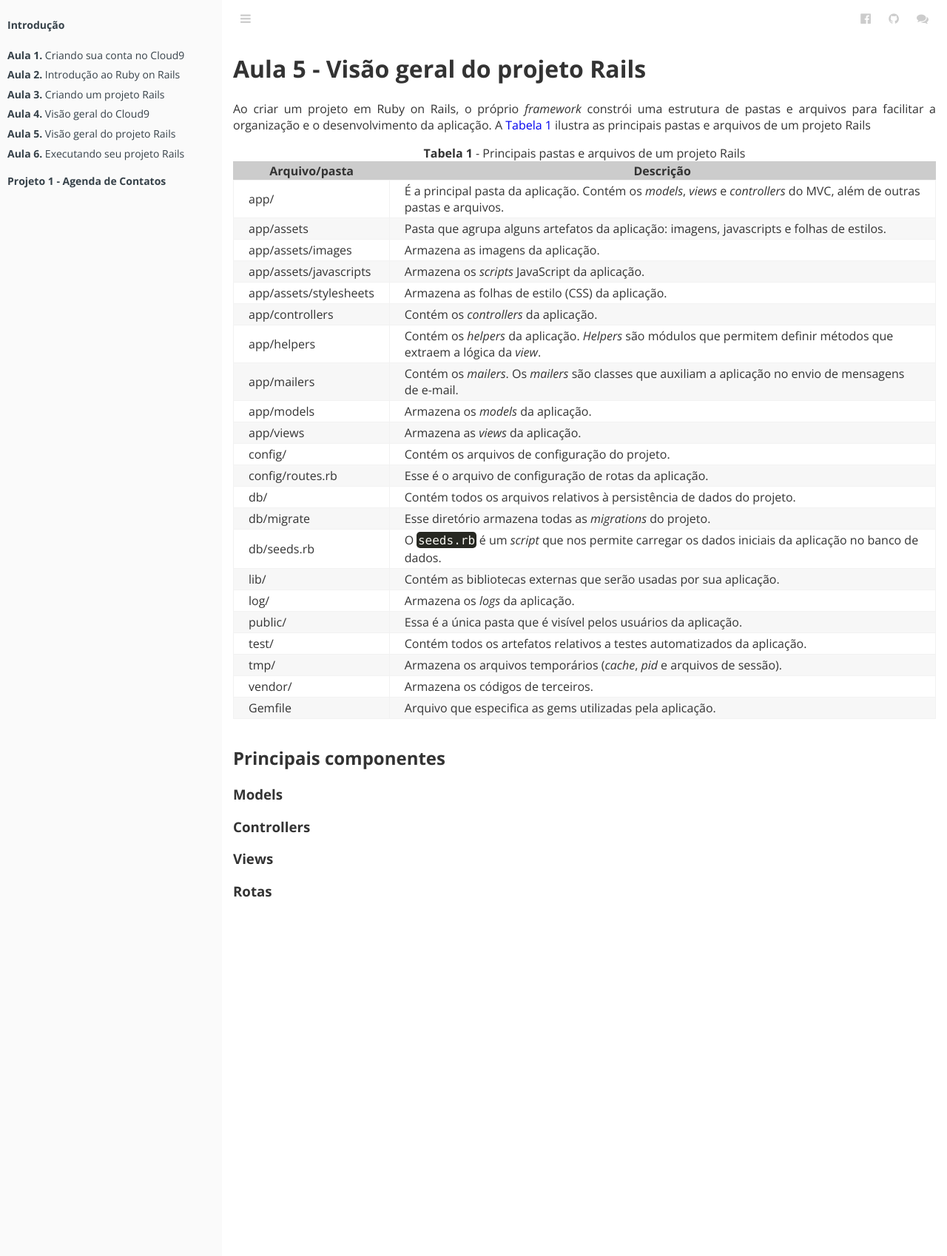
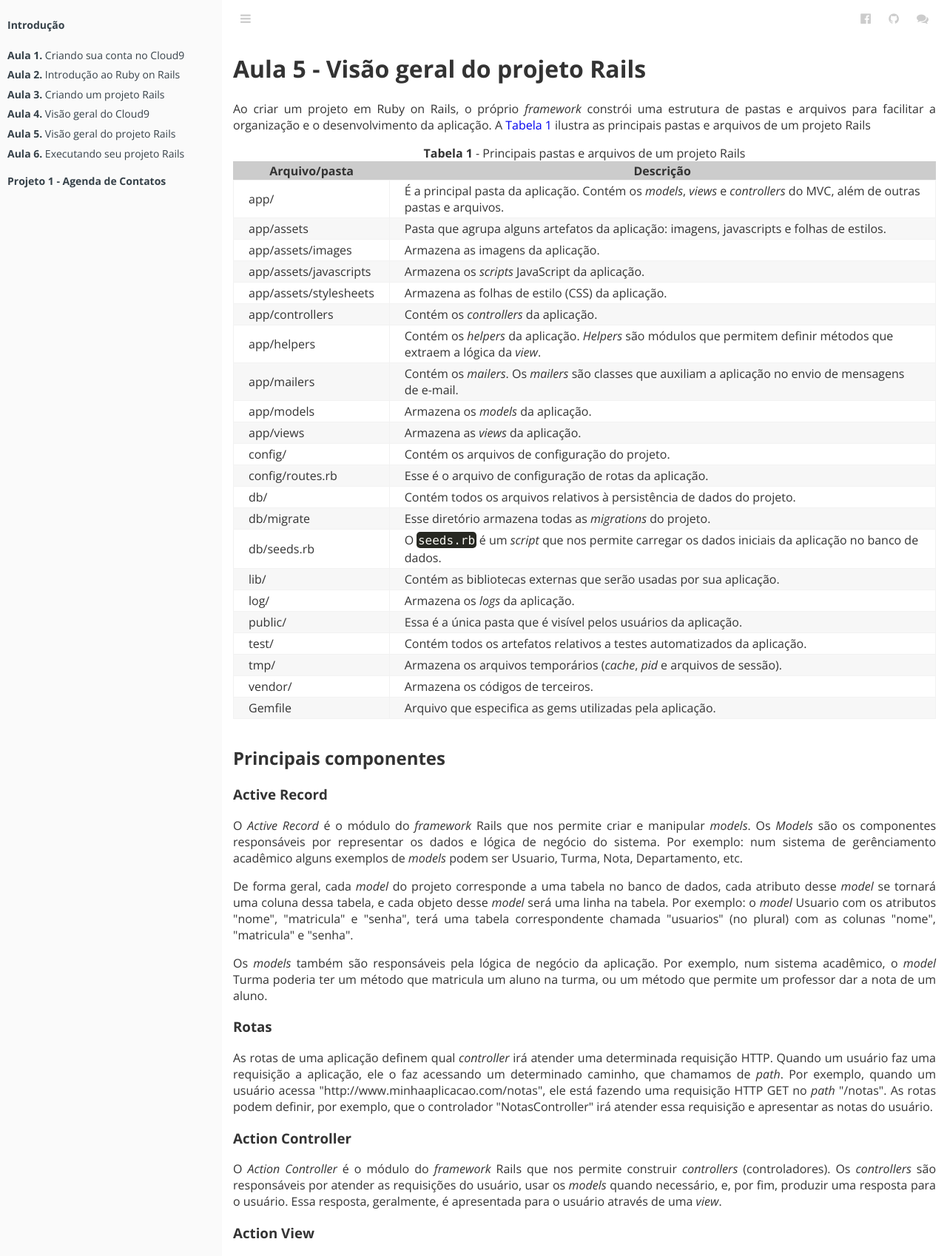
Before and after one commit to ifrnead/railsnapratica, a Jekyll site: the page built from _contents/introducao/visao_geral_projeto_rails.html, in a window 1280 px wide. Shown: the whole page at 74% size. Built offline with Jekyll 4.4.1, drawn with Linux system fonts in a browser that asks for light colours; nearby versions of some CDN libraries; comment, search, counter and statistics services are not loaded.

Commit message:
Escrevendo a aula de visão geral do projeto Rails.

```diff
--- a/_contents/introducao/criando_projeto_rails.html
+++ b/_contents/introducao/criando_projeto_rails.html
@@ -13,6 +13,8 @@
 <h1 id="aula3">Aula 3 - Criando um projeto Rails</h1>
 
 <h2 id="criando_projeto_rails_cloud9">Criando um projeto Rails no Cloud9</h2>
+
+<iframe class="video" src="https://www.youtube.com/embed/dpDnxjXNgRc" frameborder="0" allowfullscreen></iframe>
 
 <h2 id="criando_projeto_rails_localmente">Criando um projeto Rails localmente</h2>
 
--- a/_contents/introducao/visao_geral_projeto_rails.html
+++ b/_contents/introducao/visao_geral_projeto_rails.html
@@ -114,10 +114,20 @@
 
 <h2 id="principais_componentes">Principais componentes</h2>
 
-<h3 id="models">Models</h3>
+<h3 id="active_record">Active Record</h3>
 
-<h3 id="controllers">Controllers</h3>
+<p>O <i>Active Record</i> é o módulo do <i>framework</i> Rails que nos permite criar e manipular <i>models</i>. Os <i>Models</i> são os componentes responsáveis por representar os dados e lógica de negócio do sistema. Por exemplo: num sistema de gerênciamento acadêmico alguns exemplos de <i>models</i> podem ser Usuario, Turma, Nota, Departamento, etc.</p>
 
-<h3 id="views">Views</h3>
+<p>De forma geral, cada <i>model</i> do projeto corresponde a uma tabela no banco de dados, cada atributo desse <i>model</i> se tornará uma coluna dessa tabela, e cada objeto desse <i>model</i> será uma linha na tabela. Por exemplo: o <i>model</i> Usuario com os atributos "nome", "matricula" e "senha", terá uma tabela correspondente chamada "usuarios" (no plural) com as colunas "nome", "matricula" e "senha".</p>
+
+<p>Os <i>models</i> também são responsáveis pela lógica de negócio da aplicação. Por exemplo, num sistema acadêmico, o <i>model</i> Turma poderia ter um método que matricula um aluno na turma, ou um método que permite um professor dar a nota de um aluno.</p>
 
 <h3 id="rotas">Rotas</h3>
+
+<p>As rotas de uma aplicação definem qual <i>controller</i> irá atender uma determinada requisição HTTP. Quando um usuário faz uma requisição a aplicação, ele o faz acessando um determinado caminho, que chamamos de <i>path</i>. Por exemplo, quando um usuário acessa "http://www.minhaaplicacao.com/notas", ele está fazendo uma requisição HTTP GET no <i>path</i> "/notas". As rotas podem definir, por exemplo, que o controlador "NotasController" irá atender essa requisição e apresentar as notas do usuário.</p>
+
+<h3 id="action_controller">Action Controller</h3>
+
+<p>O <i>Action Controller</i> é o módulo do <i>framework</i> Rails que nos permite construir <i>controllers</i> (controladores). Os <i>controllers</i> são responsáveis por atender as requisições do usuário, usar os <i>models</i> quando necessário, e, por fim, produzir uma resposta para o usuário. Essa resposta, geralmente, é apresentada para o usuário através de uma <i>view</i>.</p>
+
+<h3 id="views">Action View</h3>
```
Also changed, not shown: scripts/introducao/visao_geral_cloud9.md (+13 -19 lines).
